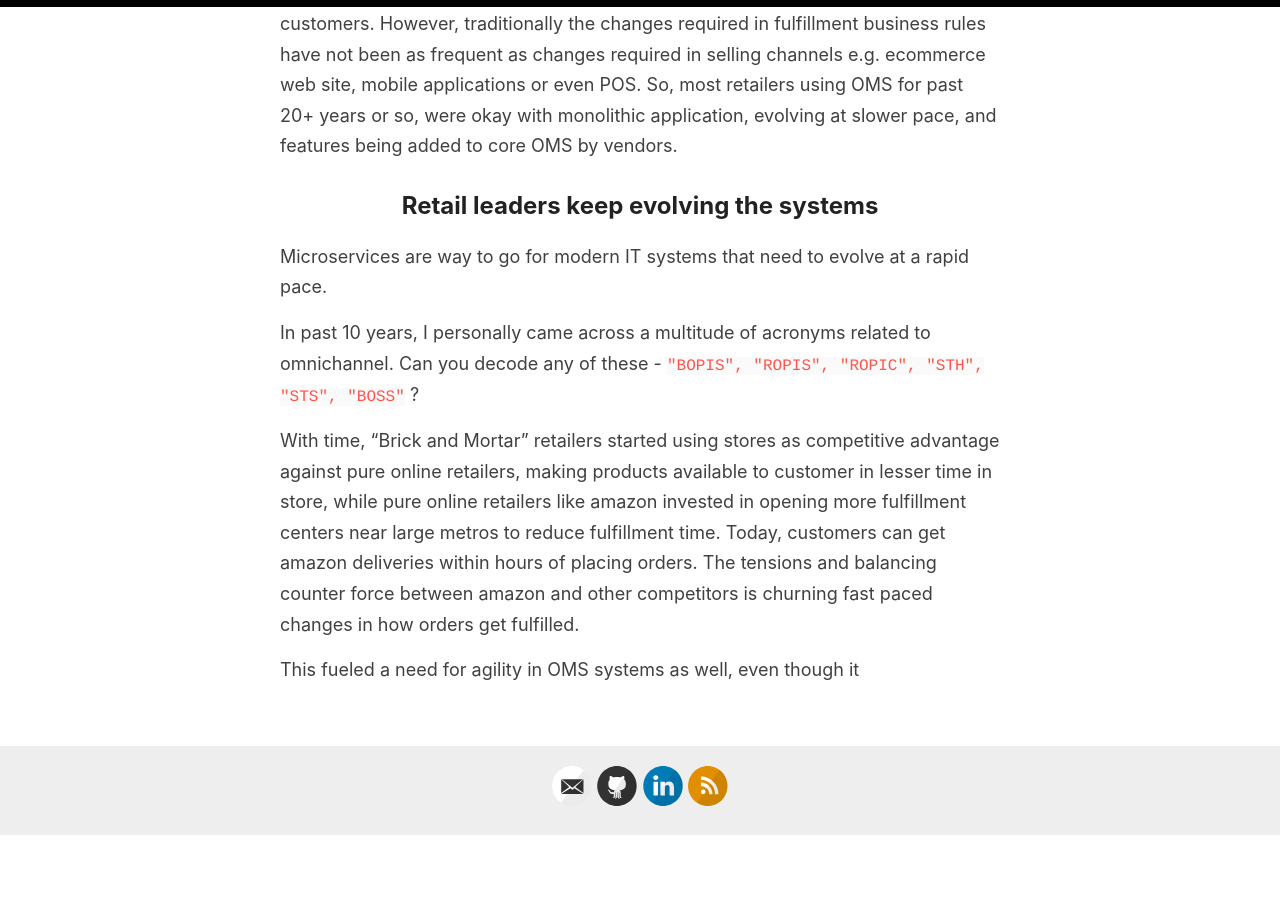
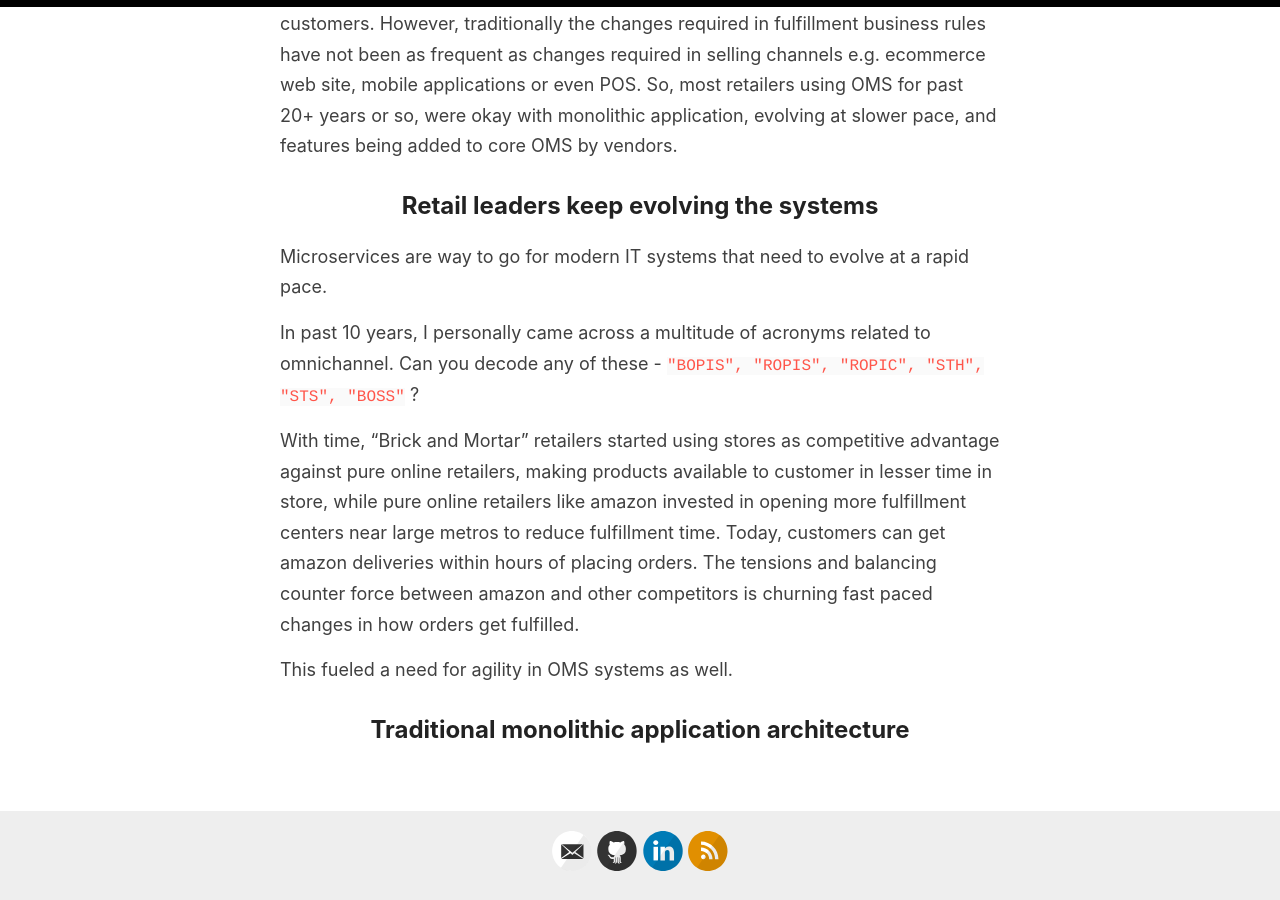
Before and after one commit to rtarway/github.io, a Jekyll site: the page built from Refactoring Monolithic Order Management.md, in a window 1280 px wide and 900 px high, scrolled down 796 px. Built offline with Jekyll 4.4.1, drawn with Linux system fonts in a browser that asks for light colours; our own code applies the rules of GitHub Pages for plain Markdown files; before the commit the page ends 1631 px from its top, so only the background shows below that.

Commit message:
Refactoring Monolithic Order Management.md updated from https://stackedit.io/

```diff
--- a/Refactoring Monolithic Order Management.md
+++ b/Refactoring Monolithic Order Management.md
@@ -17,8 +17,11 @@ In past 10 years, I personally came across a multitude of acronyms related to om
 With time, "Brick and Mortar" retailers started using stores as competitive advantage against pure online retailers, making products available to customer in lesser time in store, while pure online retailers like amazon invested in opening more fulfillment centers near large metros to reduce fulfillment time. Today, customers can get amazon deliveries within hours of placing orders.
 The tensions and balancing counter force between amazon and other competitors is churning fast paced changes in how orders get fulfilled.
 
-This fueled a need for agility in OMS systems as well, even though it
+This fueled a need for agility in OMS systems as well.
+
+## Traditional monolithic application architecture
+
 
 <!--stackedit_data:
-eyJoaXN0b3J5IjpbLTE1OTcyNTE3MDAsODM0MDQyMV19
+eyJoaXN0b3J5IjpbMTM0MTgxODA2LDgzNDA0MjFdfQ==
 -->
```
